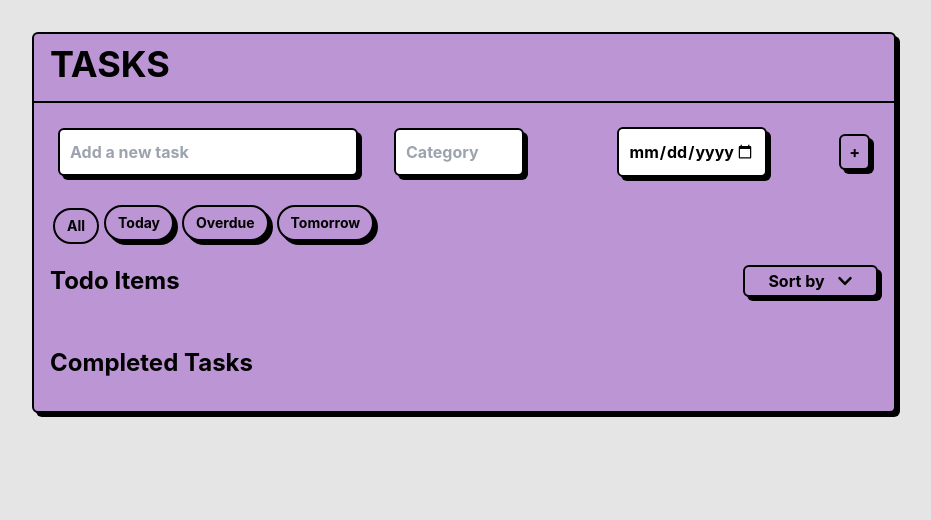
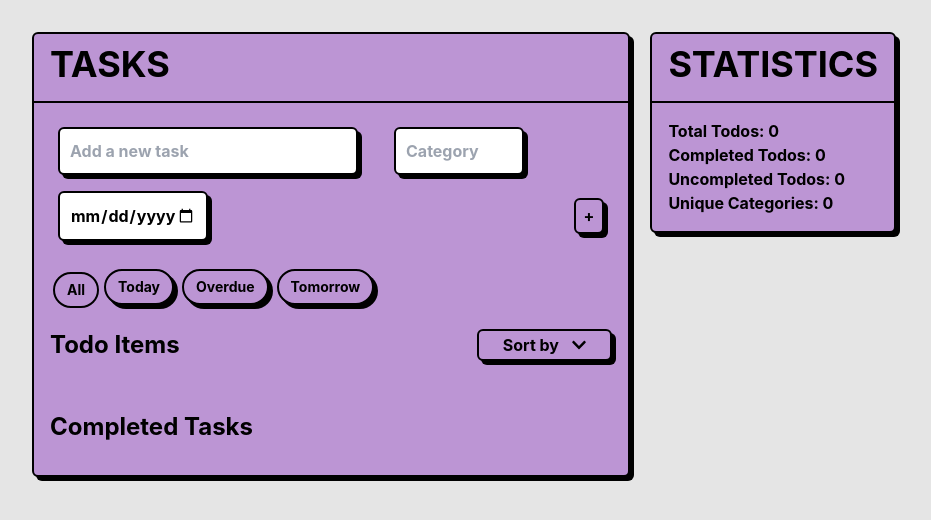
Before and after one commit to ehoffman66/todo, a React (Create React App) app: page / in a window 1280 px wide. Shown: the top 520 px of the page, without its empty margins (176-1107 px from the left). Built offline with nearby package versions, Linux system fonts and the light colour scheme.

Commit message:
Add stat sidebar

```diff
--- a/src/App.js
+++ b/src/App.js
@@ -143,7 +143,9 @@ function App() {
    return (
       <div className="font-sans bg-brand-gray min-h-screen">
         <div className="container mx-auto px-4 py-8">
-          <Card heading={<span style={{ fontSize: '2em' }}>TASKS</span>} paragraph={
+            <div style={{ display: 'flex', justifyContent: 'space-between' }}>
+               <div>
+               <Card heading={<span style={{ fontSize: '2em' }}>TASKS</span>} paragraph={
             <div>
               <form onSubmit={addTodo} className="flex flex-wrap items-center mb-4">
                 <div className="flex-1 min-w-300px m-2">
@@ -273,6 +275,21 @@ function App() {
                   </div>
                </div>
             }/>
+               </div>
+               <div style={{ alignSelf: 'flex-start', marginLeft: '20px' }}>
+                  <Card
+                     heading={<span style={{ fontSize: '2em' }}>STATISTICS</span>}
+                     paragraph={
+                        <div>
+                           <p>Total Todos: {todos.length}</p>
+                           <p>Completed Todos: {todos.filter(todo => todo.completed).length}</p>
+                           <p>Uncompleted Todos: {todos.filter(todo => !todo.completed).length}</p>
+                           <p>Unique Categories: {new Set(todos.map(todo => todo.category)).size}</p>
+                        </div>
+                     }
+                  />
+               </div>
+            </div>
          </div>
       </div>
    );
```
Also changed, not shown: src/App.css (+15 -0 lines).
